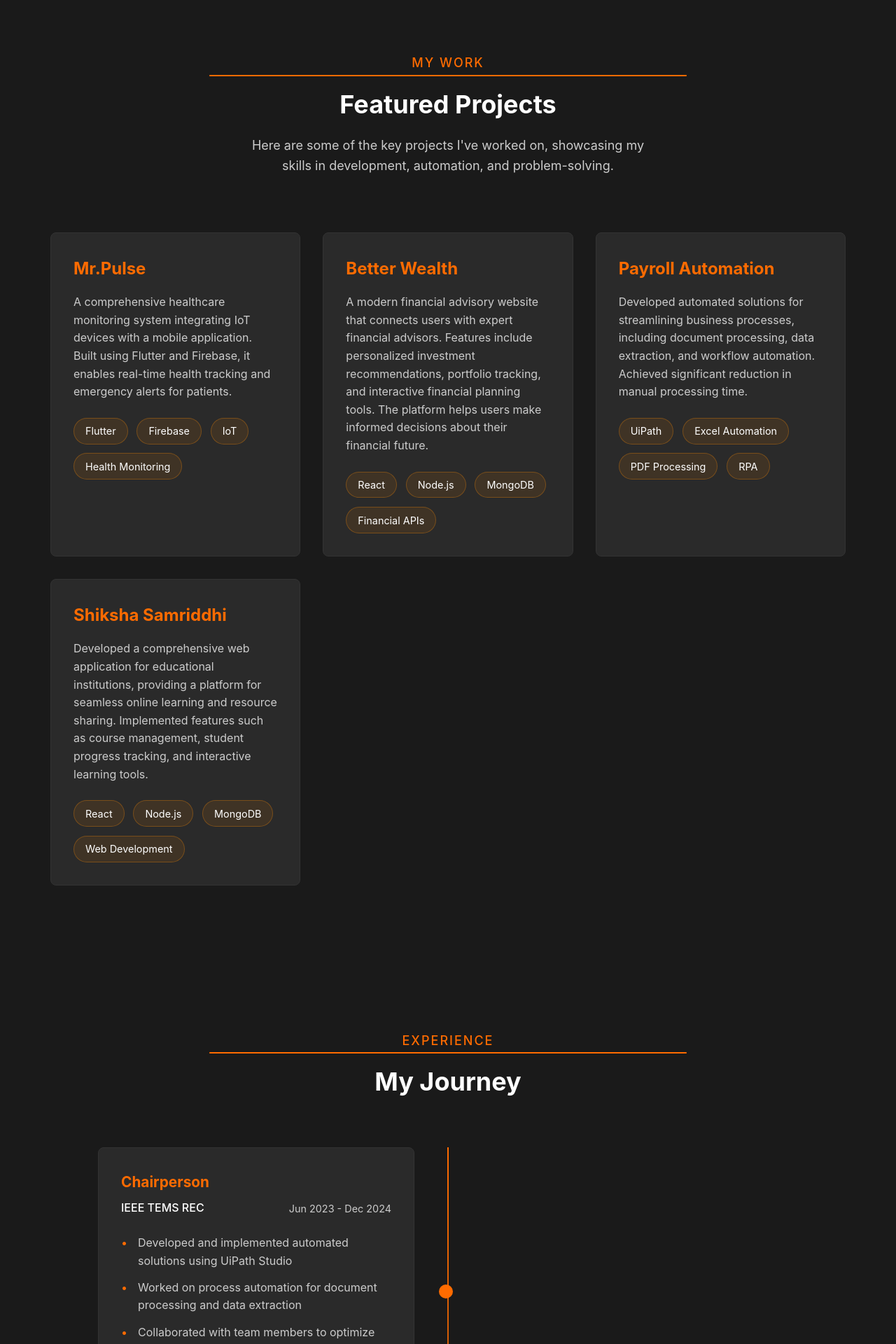
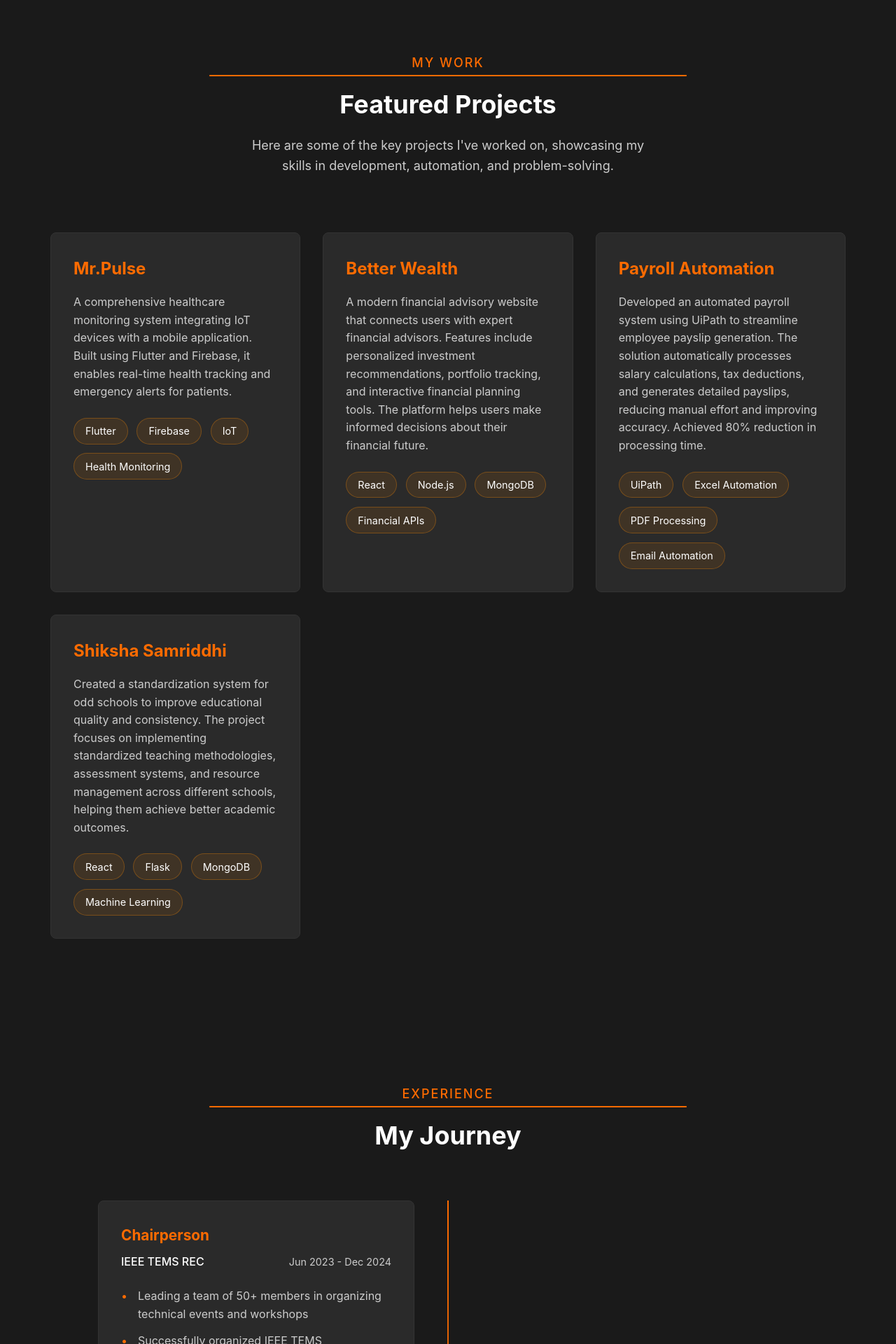
Before and after one commit to ujjain127/ujjain, a React (Create React App) app: page / in a window 1280 px wide. Shown: the part 2445-4365 px from the top of the page at 70% size. Built offline with nearby package versions, Linux system fonts and the light colour scheme.

Commit message:
fullchanges

```diff
--- a/src/components/Experience/Experience.js
+++ b/src/components/Experience/Experience.js
@@ -16,10 +16,11 @@ function Experience() {
       company: "IEEE TEMS REC",
       duration: "Jun 2023 - Dec 2024",
       description: [
-        "Developed and implemented automated solutions using UiPath Studio",
-        "Worked on process automation for document processing and data extraction",
-        "Collaborated with team members to optimize automation workflows",
-        "Reduced manual processing time by 60% through automation solutions"
+        "Leading a team of 50+ members in organizing technical events and workshops",
+        "Successfully organized IEEE TEMS Inauguration with 100+ participants",
+        "Coordinated with industry experts for guest lectures and technical sessions",
+        "Implemented innovative strategies to increase student engagement in technical activities",
+        "Managing and overseeing various technical and non-technical events throughout the year"
       ]
     },
     {
--- a/src/components/Gallery/Gallery.js
+++ b/src/components/Gallery/Gallery.js
@@ -23,7 +23,7 @@ function Gallery() {
   });
 
   const [selectedImage, setSelectedImage] = useState(null);
-  const [activeCategory, setActiveCategory] = useState('all');
+  const [activeCategory, setActiveCategory] = useState('IEEE Events');
 
   const galleryImages = [
     {
@@ -83,15 +83,12 @@ function Gallery() {
   ];
 
   const categories = [
-    { id: 'all', label: 'All Photos' },
     { id: 'IEEE Events', label: 'IEEE Events' },
     { id: 'UiPhoria', label: 'UiPhoria' },
     { id: 'Personal', label: 'Personal' }
   ];
 
-  const filteredImages = activeCategory === 'all'
-    ? galleryImages
-    : galleryImages.filter(img => img.category === activeCategory);
+  const filteredImages = galleryImages.filter(img => img.category === activeCategory);
 
   const breakpointColumns = {
     default: 3,
--- a/src/components/Portfolio/Portfolio.js
+++ b/src/components/Portfolio/Portfolio.js
@@ -25,14 +25,14 @@ function Portfolio() {
     {
       id: 3,
       title: "Payroll Automation",
-      description: "Developed automated solutions for streamlining business processes, including document processing, data extraction, and workflow automation. Achieved significant reduction in manual processing time.",
-      technologies: ["UiPath", "Excel Automation", "PDF Processing", "RPA"]
+      description: "Developed an automated payroll system using UiPath to streamline employee payslip generation. The solution automatically processes salary calculations, tax deductions, and generates detailed payslips, reducing manual effort and improving accuracy. Achieved 80% reduction in processing time.",
+      technologies: ["UiPath", "Excel Automation", "PDF Processing", "Email Automation"]
     },
     {
       id: 4,
       title: "Shiksha Samriddhi",
-      description: "Developed a comprehensive web application for educational institutions, providing a platform for seamless online learning and resource sharing. Implemented features such as course management, student progress tracking, and interactive learning tools.",
-      technologies: ["React", "Node.js", "MongoDB", "Web Development"]
+      description: "Created a standardization system for odd schools to improve educational quality and consistency. The project focuses on implementing standardized teaching methodologies, assessment systems, and resource management across different schools, helping them achieve better academic outcomes.",
+      technologies: ["React", "Flask", "MongoDB", "Machine Learning"]
     }
   ];
 
--- a/src/components/SkillsProgress/SkillsProgress.js
+++ b/src/components/SkillsProgress/SkillsProgress.js
@@ -9,7 +9,7 @@ function SkillsProgress() {
     {
       title: "Fullstack Development",
       description: "Building responsive and interactive user interfaces",
-      technologies: ["React", "JavaScript", "HTML5", "CSS3", "Redux"],
+      technologies: ["React", "JavaScript", "HTML5", "CSS3", "Flask"],
       icon: faCode
     },
     {
@@ -21,7 +21,7 @@ function SkillsProgress() {
     {
       title: "Competitive Programming",
       description: "Solving complex problems using algorithms and data structures",
-      technologies: ["C++", "Python", "Java", "JavaScript"],
+      technologies: ["C++", "Python", "Java"],
       icon: faLaptopCode
     },
     {
```
